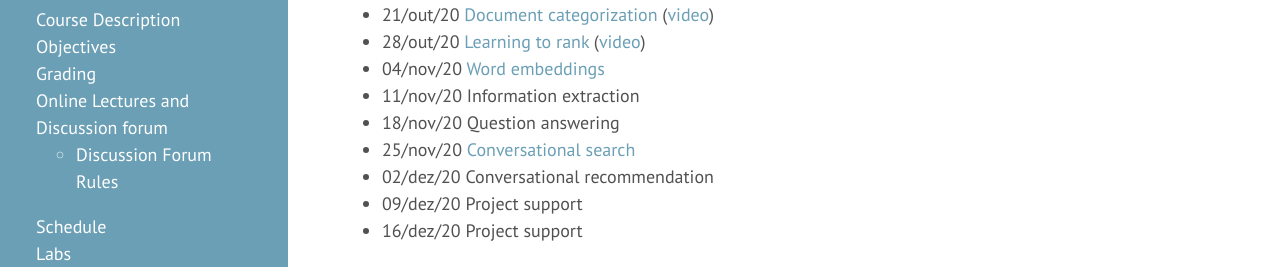
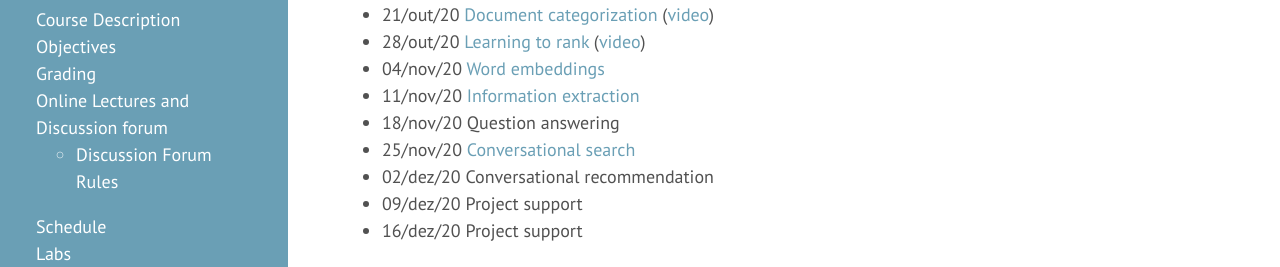
Before and after one commit to novasearch/wiki.novasearch.org, a Jekyll site: the page built from wiki/IR_NLP.md, in a window 1280 px wide and 900 px high, scrolled down 1199 px. Shown: the part 176-443 px from the top of the window. Built offline with Jekyll 4.4.1, drawn with Linux system fonts in a browser that asks for light colours; part of the change alters nothing that is shown.

```diff
--- a/wiki/IR_NLP.md
+++ b/wiki/IR_NLP.md
@@ -40,7 +40,7 @@ When registering for the discussion forum, please follow the username schema: "F
 - 21/out/20	[Document categorization](/assets/files/a06 Document categorization.pdf) ([video](https://youtu.be/fO1X1wdw6FQ))
 - 28/out/20	[Learning to rank](/assets/files/a07 Learning to rank.pdf) ([video](https://youtu.be/w48z48CrZYc))
 - 04/nov/20	[Word embeddings](/assets/files/a08 Word embeddings.pdf)
-- 11/nov/20	Information extraction
+- 11/nov/20	[Information extraction](/assets/files/a09 Information Extraction 2020.pdf)
 - 18/nov/20	Question answering
 - 25/nov/20	[Conversational search](/assets/files/a11 Conversational search.pdf)
 - 02/dez/20	Conversational recommendation
```
